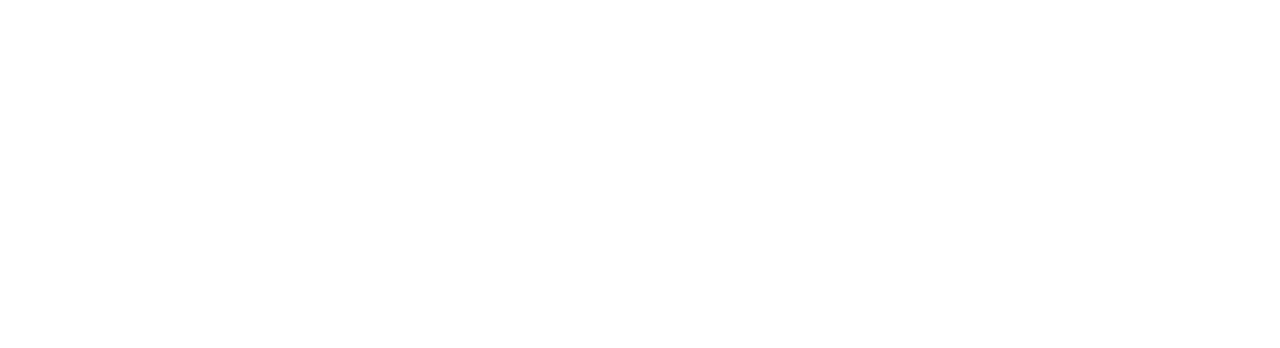
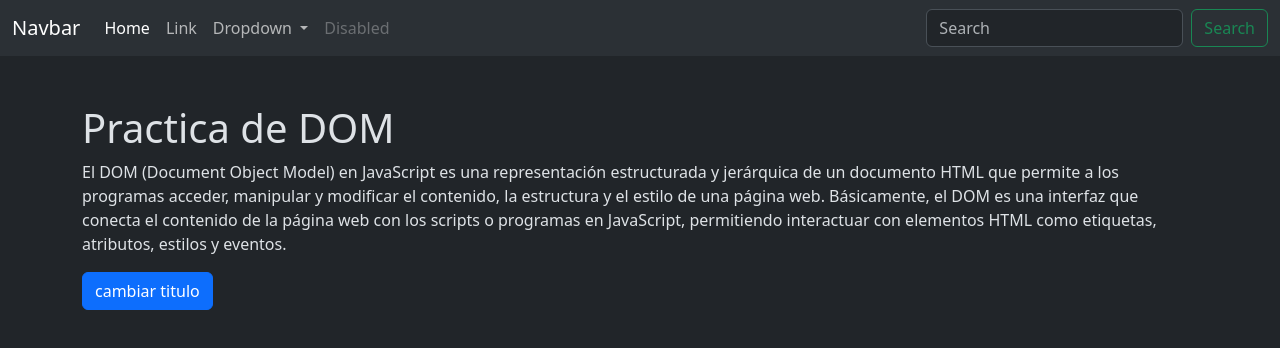
Before and after one commit to rollingcodeschool/pracicaDOM-c74i, a plain HTML site: page index.html in a window 1280 px wide. Drawn offline with nearby package versions, Linux system fonts and the light colour scheme.

Commit message:
agregamos el navbar y una seccion principal

```diff
--- a/index.html
+++ b/index.html
@@ -8,8 +8,55 @@
     <link rel="stylesheet" href="./css/style.css">
     <title>Practica de DOM</title>
 </head>
-<body>
-
+<body data-bs-theme="dark">
+    <header>
+        <nav class="navbar navbar-expand-lg bg-body-tertiary">
+            <div class="container-fluid">
+              <a class="navbar-brand" href="#">Navbar</a>
+              <button class="navbar-toggler" type="button" data-bs-toggle="collapse" data-bs-target="#navbarSupportedContent" aria-controls="navbarSupportedContent" aria-expanded="false" aria-label="Toggle navigation">
+                <span class="navbar-toggler-icon"></span>
+              </button>
+              <div class="collapse navbar-collapse" id="navbarSupportedContent">
+                <ul class="navbar-nav me-auto mb-2 mb-lg-0">
+                  <li class="nav-item">
+                    <a class="nav-link active" aria-current="page" href="#">Home</a>
+                  </li>
+                  <li class="nav-item">
+                    <a class="nav-link" href="#">Link</a>
+                  </li>
+                  <li class="nav-item dropdown">
+                    <a class="nav-link dropdown-toggle" href="#" role="button" data-bs-toggle="dropdown" aria-expanded="false">
+                      Dropdown
+                    </a>
+                    <ul class="dropdown-menu">
+                      <li><a class="dropdown-item" href="#">Action</a></li>
+                      <li><a class="dropdown-item" href="#">Another action</a></li>
+                      <li><hr class="dropdown-divider"></li>
+                      <li><a class="dropdown-item" href="#">Something else here</a></li>
+                    </ul>
+                  </li>
+                  <li class="nav-item">
+                    <a class="nav-link disabled" aria-disabled="true">Disabled</a>
+                  </li>
+                </ul>
+                <form class="d-flex" role="search">
+                  <input class="form-control me-2" type="search" placeholder="Search" aria-label="Search">
+                  <button class="btn btn-outline-success" type="submit">Search</button>
+                </form>
+              </div>
+            </div>
+          </nav>
+    </header>
+    <main class="my-5">
+        <section class="container">
+            <h1>Practica de DOM</h1>
+            <p>
+                El DOM (Document Object Model) en JavaScript es una representación estructurada y jerárquica de un documento HTML que permite a los programas acceder, manipular y modificar el contenido, la estructura y el estilo de una página web. Básicamente, el DOM es una interfaz que conecta el contenido de la página web con los scripts o programas en JavaScript, permitiendo interactuar con elementos HTML como etiquetas, atributos, estilos y eventos.
+            </p>
+            <button class="btn btn-primary">cambiar titulo</button>
+        </section>
+    </main>
+    <footer></footer>
     <script src="https://cdn.jsdelivr.net/npm/bootstrap@5.3.2/dist/js/bootstrap.bundle.min.js" integrity="sha384-C6RzsynM9kWDrMNeT87bh95OGNyZPhcTNXj1NW7RuBCsyN/o0jlpcV8Qyq46cDfL" crossorigin="anonymous"></script>
     <script src="./js/app.js"></script>
 </body>
```
